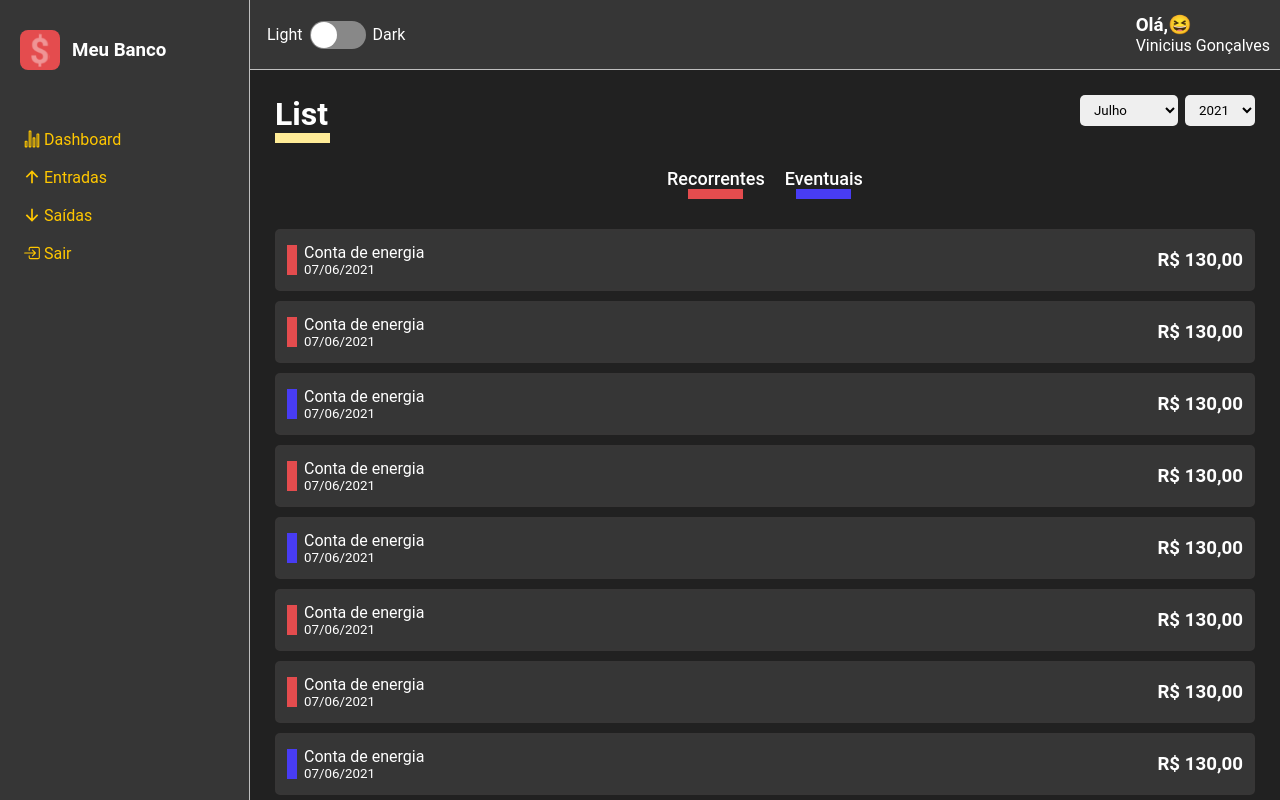
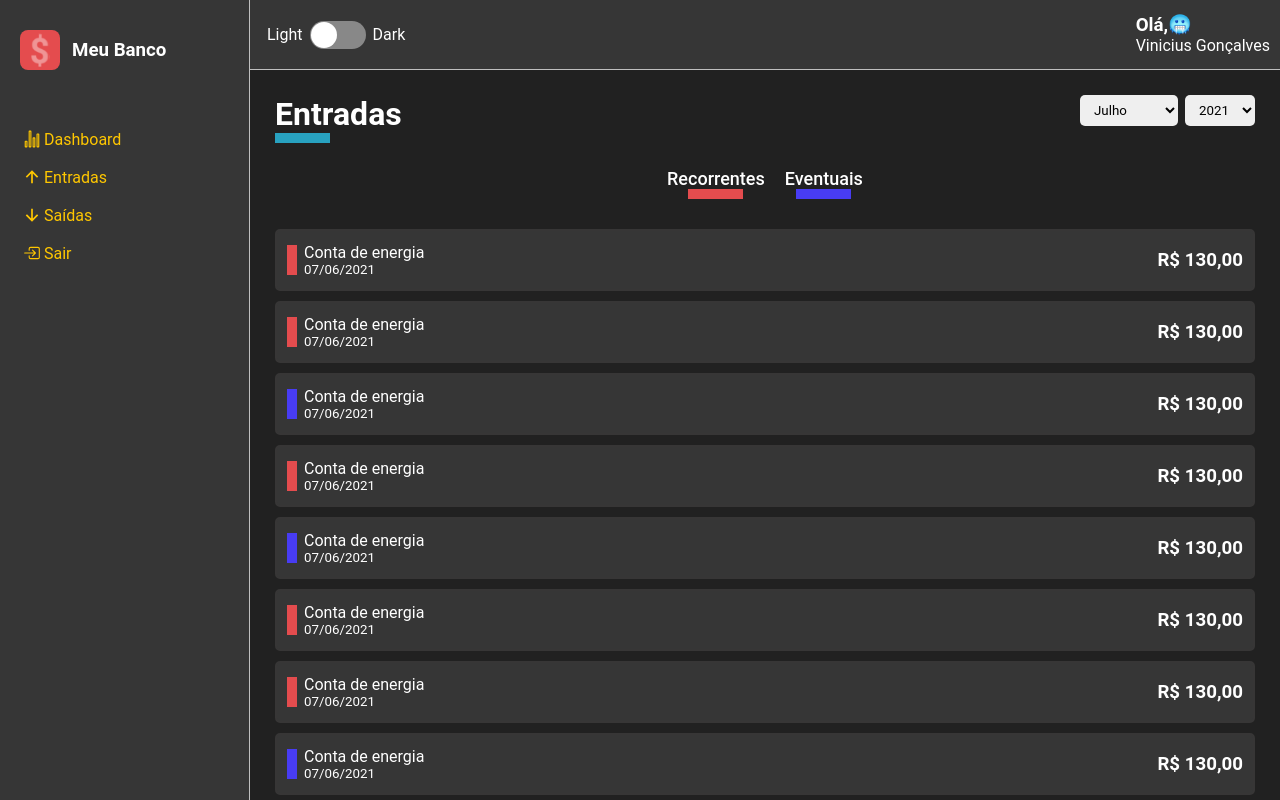
Before and after one commit to viniciuskf14/meu_banco, a React (Create React App) app: page /list/entry-balance in a window 1280 px wide. Built offline with nearby package versions, Linux system fonts and the light colour scheme.

Commit message:
alt list e routes

```diff
--- a/src/components/Aside/index.tsx
+++ b/src/components/Aside/index.tsx
@@ -29,7 +29,7 @@ const Aside: React.FC =() =>{
             Entradas
             </MenuItemLink>
 
-            <MenuItemLink href ="/list/entry-balance" >
+            <MenuItemLink href ="/list/exit-balance" >
             <IoArrowDownSharp/>
             Saídas
             </MenuItemLink>
--- a/src/components/SelectInput/index.tsx
+++ b/src/components/SelectInput/index.tsx
@@ -16,7 +16,11 @@ const SelectInput: React.FC <ISelectInputProps> =({options}) =>{
         <select>
             {
             options.map(option => (
-                <option value ={option.value}>{option.label}</option>
+                <option
+                key={option.value}
+                value ={option.value}>
+                    {option.label}
+                    </option>
             ))
             }
 
--- a/src/pages/List/index.tsx
+++ b/src/pages/List/index.tsx
@@ -1,9 +1,17 @@
-import React from 'react';
+import React, {useMemo} from 'react';
+
 import {Container, Content, Filters} from './style'
 import ContentHeader from '../../components/ContentHeader'
 import SelectInput from '../../components/SelectInput'
 import HistoryFinanceCard from '../../components/HistoryFinanceCard'
 
+interface IRoutesParams {
+     match: {
+          params: {
+               type: string,
+          }
+     }
+}
 
 const months = [
     { value: 7, label: 'Julho' },
@@ -17,12 +25,27 @@ const months = [
      { value: 2019, label: 2019},
  ];
 
-const List: React.FC =() =>{
-    return (
+const List: React.FC<IRoutesParams> =({ match }) =>{
+
+     const {type} = match.params;
+
+     const title = useMemo (() => {
+           return type === 'entry-balance' ? 'Entradas' : 'Saídas' // verificação das paginas, caso for do tipo entry-balance, terá o titulo de 'Entradas'. Caso contrario, terá o titulo 'Saidas'
+
+     }, [type])
+
+     const lineColor = useMemo (() => {
+          return type === 'entry-balance' ? '#28a2c0' : '#059c1d' // verificação das paginas, caso for do tipo entry-balance, terá o titulo de 'Entradas'. Caso contrario, terá o titulo 'Saidas'
+
+    }, [type])
+
+
+
+     return (
 
 
         <Container>
-        <ContentHeader title ="List" lineColor ="#ffec97">
+        <ContentHeader title = {title} lineColor ={lineColor}>
                 <SelectInput options ={ months } />
                 <SelectInput options ={ years } />
         </ContentHeader>
--- a/src/uteis/emoji.ts
+++ b/src/uteis/emoji.ts
@@ -1 +1 @@
-export default ['😄', '🤩', '😜', '💰', '😆', '👻']
+export default ['😄', '🤩', '😜', '💰', '😆', '👻', '😵', '🥶', '👨🏾‍💻']
```
